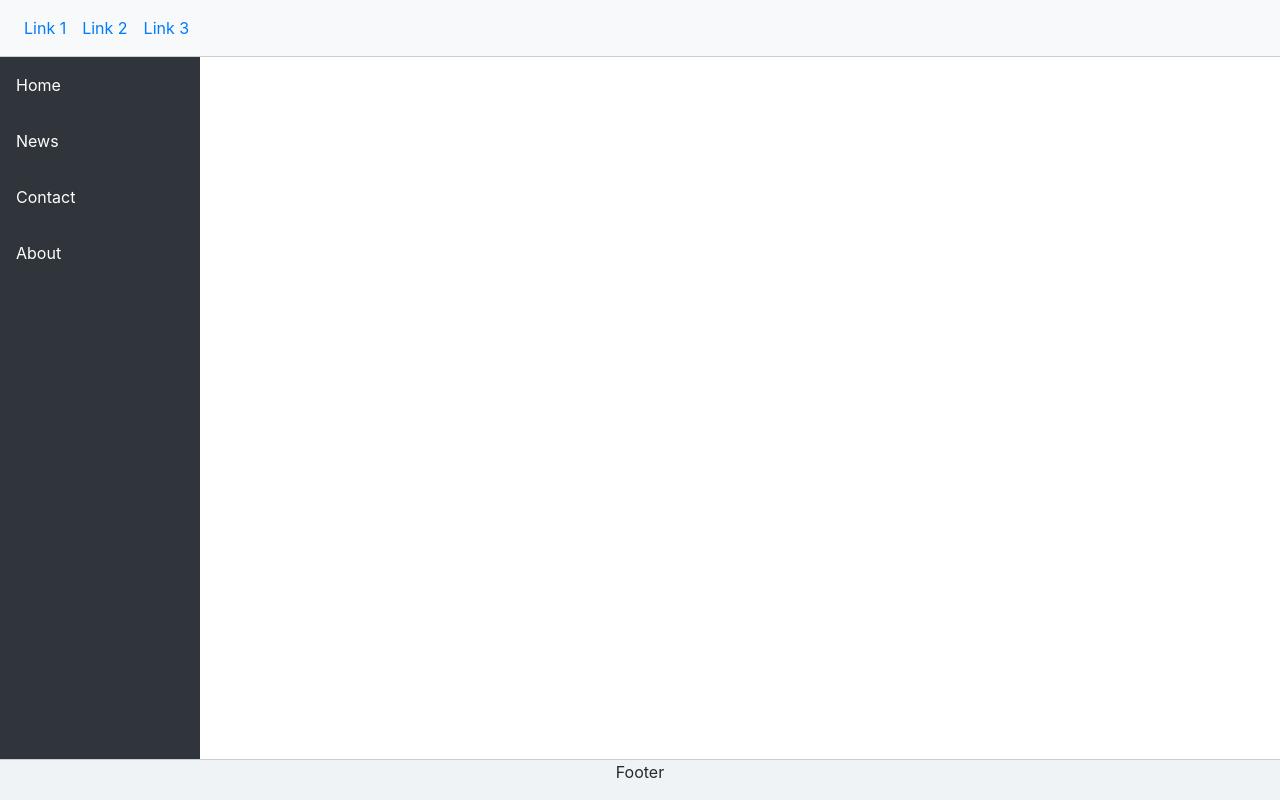
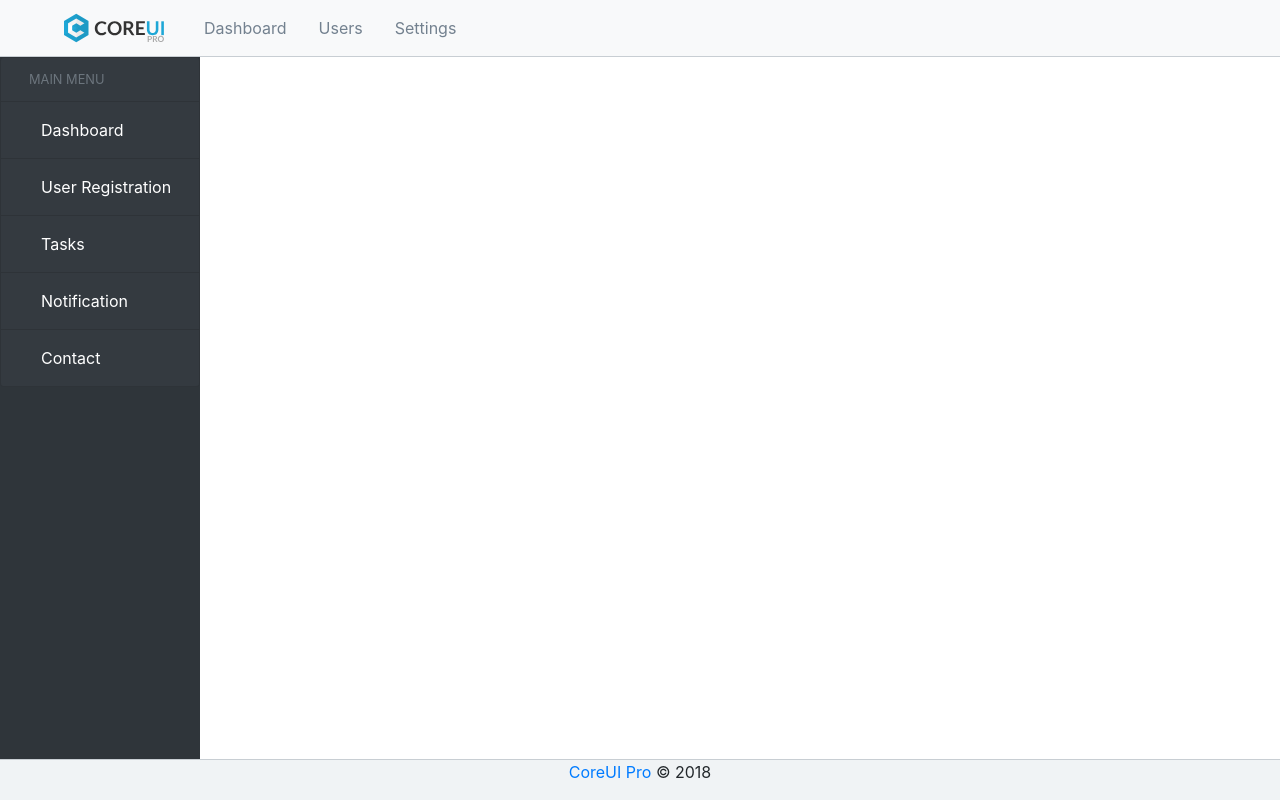
Before and after one commit to bhagyashri211993/bhagyashri-DummyProject, an Angular app: page / in a window 1280 px wide. Built offline with nearby package versions, Linux system fonts and the light colour scheme; some icons are missing.

Commit message:
navbar header footer styling done

```diff
--- a/src/app/app-routing.module.ts
+++ b/src/app/app-routing.module.ts
@@ -20,6 +20,7 @@ const routes: Routes = [
 //   }],
 
 // }
+
 ];
 
 @NgModule({
--- a/src/app/dashboard/fixed-layout/fixed-layout.component.css
+++ b/src/app/dashboard/fixed-layout/fixed-layout.component.css
@@ -1,5 +1,14 @@
 .nav {
     border-bottom: 1px solid #c8ced3;
+}
+
+.navbar-nav .nav-item .nav-link {
+    color: #73818f;
+}
+
+.brand {
+    height: 30px;
+    width: 100px;
 }
 
 /* side bar css */
@@ -9,7 +18,6 @@
     padding: 0;
     width: 200px;
     background-color: #2f353a;
-    ;
     position: fixed;
     height: 100%;
     overflow: auto;
@@ -20,6 +28,10 @@
     color: white;
     padding: 16px;
     text-decoration: none;
+}
+
+.iconColor{
+    color: #73818f;
 }
 
 /* footer style */
--- a/src/app/dashboard/fixed-layout/fixed-layout.component.html
+++ b/src/app/dashboard/fixed-layout/fixed-layout.component.html
@@ -1,29 +1,123 @@
 <nav class="navbar navbar-expand-sm bg-light nav">
+    <a class="navbar-brand ml-5 " href="">
+        <img src="../../../assets/images/logo.svg" class="d-inline-block align-top brand" alt="">
 
+    </a>
     <!-- Links -->
     <ul class="navbar-nav">
         <li class="nav-item">
-            <a class="nav-link" href="">Link 1</a>
+
+            <a class="nav-link ml-3 " href="">Dashboard</a>
         </li>
         <li class="nav-item">
-            <a class="nav-link" href="">Link 2</a>
+            <a class="nav-link ml-3" href="">Users</a>
         </li>
         <li class="nav-item">
-            <a class="nav-link" href="">Link 3</a>
+            <a class="nav-link ml-3" href="">Settings</a>
         </li>
     </ul>
 
 </nav>
 
 
-
+<!--
 <div class="sidebar">
     <a class="active" href="#home">Home</a>
     <a href="#news">News</a>
     <a href="#contact">Contact</a>
-    <a href="#about">About</a>
-</div>
+    <div class="dropdown">
+        <button type="button" class="btn btn-primary dropdown-toggle" data-toggle="dropdown">
+          Dropdown button
+        </button>
+        <div class="dropdown-menu">
+          <a class="dropdown-item" href="#">Link 1</a>
+          <a class="dropdown-item" href="#">Link 2</a>
+          <a class="dropdown-item" href="#">Link 3</a>
+        </div>
+      </div>
+</div> -->
 
-<div class="footer">
-    <p>Footer</p>
-</div>
+
+
+<!-- Bootstrap row -->
+<div class="sidebar">
+    <!-- Sidebar -->
+    <div id="sidebar-container" class="sidebar-expanded d-none d-md-block">
+        <!-- d-* hiddens the Sidebar in smaller devices. Its itens can be kept on the Navbar 'Menu' -->
+        <!-- Bootstrap List Group -->
+        <ul class="list-group">
+            <!-- Separator with title -->
+            <li class="list-group-item sidebar-separator-title text-muted bg-dark d-flex   menu-collapsed">
+                <small><i class="cui-speedometer mr-2 text-primary "></i>MAIN MENU</small>
+            </li>
+            <!-- /END Separator -->
+            <!-- Menu with submenu -->
+            <a href="#submenu1" data-toggle="collapse" aria-expanded="false"
+                class="bg-dark list-group-item list-group-item-action flex-column align-items-start">
+                <div class="d-flex w-100 justify-content-start ">
+                    <span class="fa fa-dashboard fa-fw mr-3"></span>
+                    <span class="menu-collapsed"><i class="iconColor cui-drop mr-2"></i>Dashboard</span>
+                    <span class="submenu-icon ml-auto"></span>
+                </div>
+            </a>
+            <!-- Submenu content -->
+            <div id='submenu1' class="collapse sidebar-submenu ">
+                <a href="" class="list-group-item list-group-item-action bg-dark text-white">
+                    <span class="menu-collapsed">Charts</span>
+                </a>
+                <a href="" class="list-group-item list-group-item-action bg-dark text-white">
+                    <span class="menu-collapsed">Reports</span>
+                </a>
+                <a href=""class=" list-group-item list-group-item-action bg-dark text-white">
+                    <span class="menu-collapsed">Tables</span>
+                </a>
+            </div>
+            <a href="#submenu2" data-toggle="collapse" aria-expanded="false"
+                class="bg-dark list-group-item list-group-item-action flex-column align-items-start">
+                <div class="d-flex w-100 justify-content-start align-items-center">
+                    <span class="fa fa-user fa-fw mr-3"></span>
+                    <span class="menu-collapsed"><i class="cui-user-follow iconColor mr-2"></i>User Registration</span>
+                    <span class="submenu-icon ml-auto"></span>
+                </div>
+            </a>
+            <!-- Submenu content -->
+            <div id='submenu2' class="collapse sidebar-submenu">
+                <a href="" class="list-group-item list-group-item-action bg-dark text-white">
+                    <span class="menu-collapsed">Sign In</span>
+                </a>
+                <a href="" class="list-group-item list-group-item-action bg-dark text-white">
+                    <span class="menu-collapsed">Sign Up</span>
+                </a>
+            </div>
+            <a href="" class="bg-dark list-group-item list-group-item-action">
+                <div class="d-flex w-100 justify-content-start align-items-center">
+                    <span class="fa fa-tasks fa-fw mr-3"></span>
+                    <span class="menu-collapsed"><i class="cui-task iconColor mr-2"></i>Tasks</span>
+                </div>
+            </a>
+            <a href="" class="bg-dark list-group-item list-group-item-action">
+                <div class="d-flex w-100 justify-content-start align-items-center">
+                    <span class="fa fa-question fa-fw mr-3"></span>
+                    <span class="menu-collapsed"><i class="cui-bell iconColor mr-2"></i>Notification</span>
+                </div>
+            </a>
+            <a href="" data-toggle="sidebar-colapse"
+                class="bg-dark list-group-item list-group-item-action d-flex align-items-center">
+                <div class="d-flex w-100 justify-content-start align-items-center">
+                    <span id="collapse-icon" class="fa fa-2x mr-3"></span>
+                    <span id="collapse-text" class="menu-collapsed"><i
+                            class="cui-phone iconColor mr-2"></i>Contact</span>
+                </div>
+            </a>
+
+        </ul><!-- List Group END-->
+    </div><!-- sidebar-container END -->
+
+
+
+    <div class="footer">
+        <p> <span class="text-primary">CoreUI Pro</span><span> © 2018</span></p>
+        <!-- <span><a href="https://coreui.io/pro/angular/">CoreUI Pro</a> © 2018
+                creativeLabs.</span><span class="ml-auto">Powered by <a href="https://coreui.io/pro/angular">CoreUI Pro
+                    for Angular</a></span> -->
+    </div>
--- a/src/index.html
+++ b/src/index.html
@@ -9,6 +9,7 @@
   <link rel="icon" type="image/x-icon" href="favicon.ico">
   <link rel="stylesheet" href="https://maxcdn.bootstrapcdn.com/bootstrap/4.0.0/css/bootstrap.min.css"
     integrity="sha384-Gn5384xqQ1aoWXA+058RXPxPg6fy4IWvTNh0E263XmFcJlSAwiGgFAW/dAiS6JXm" crossorigin="anonymous">
+    <link rel="stylesheet" href="https://unpkg.com/@coreui/icons/css/free.min.css">
 </head>
 
 <body>
```
Also changed, not shown: src/app/dashboard/dashboard-routing.module.ts (added, +29 -0 lines), src/assets/images/logo.svg (added).
